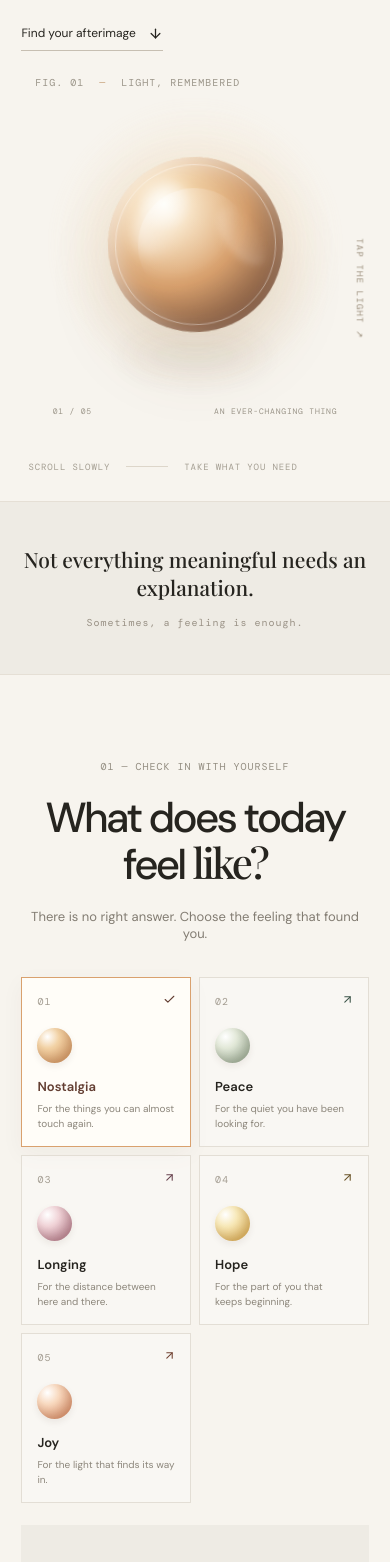
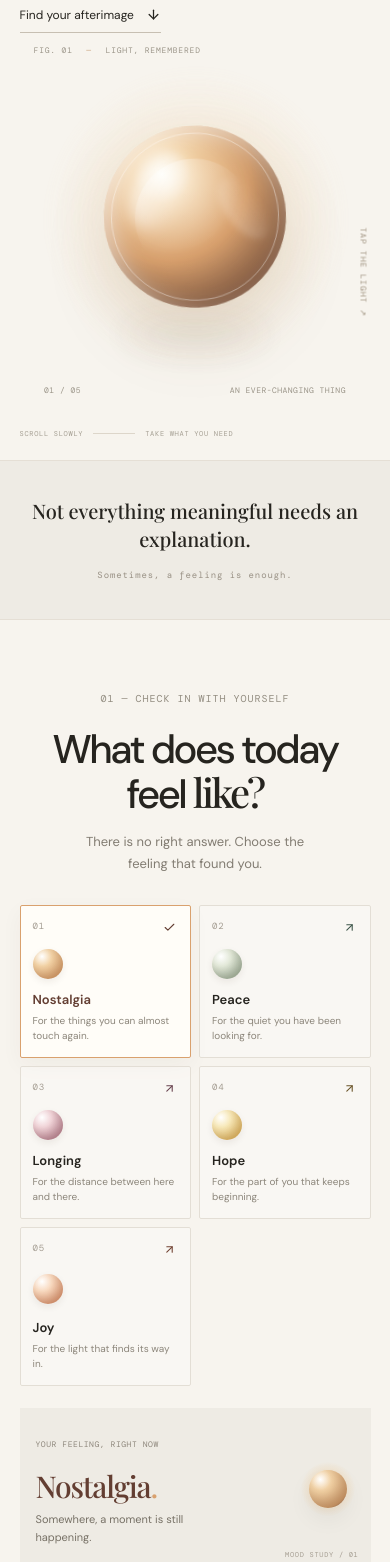
Before and after one commit to Markbugwak/After-Image, a React (Vite) app: page / in a window 390 px wide. Shown: the part 380-1942 px from the top of the page. Built offline with nearby package versions, Linux system fonts and the light colour scheme; a web font is replaced by a local one.

Commit message:
Polish responsive layouts and motion interactions

```diff
--- a/src/styles.css
+++ b/src/styles.css
@@ -25,3 +25,125 @@
 .outline-button:disabled:hover{background:transparent}
 @media(max-width:800px){.mood-card:last-child{grid-column:auto;min-height:155px}.mood-card:last-child .mood-swatch{margin:20px 0 15px}.mood-grid{grid-template-columns:repeat(2,minmax(0,1fr))}}
 @media(prefers-reduced-motion:reduce){.orb-halo,.orb,.orb-shadow,.keepsake-orb{animation:none!important}}
+
+
+/* AFTERIMAGE — responsive finishing pass */
+html{scroll-padding-top:22px;scroll-behavior:smooth}
+body{overflow-x:hidden}
+button{touch-action:manipulation}
+::selection{background:#dfc4a2;color:#26241f}
+.text-link,.wordmark,.restart-button{transition:color .25s ease,border-color .25s ease}
+.text-link:hover,.restart-button:hover{color:#9c6f49;border-color:#9c6f49}
+.orb-scene{touch-action:manipulation}
+.orb-scene:hover .orb{transform:translateY(-5px) rotate(0deg) scale(1.015)}
+.orb-scene:active .orb{transform:scale(.98)}
+.orb,.orb-halo,.orb-shadow,.keepsake-orb{will-change:transform}
+.mood-card{border-radius:2px}
+.mood-card:active{transform:scale(.985)}
+.primary-button,.outline-button,.restart-button{min-height:44px}
+.primary-button{border-radius:2px;box-shadow:0 7px 18px #00000012}
+.primary-button:focus-visible,.outline-button:focus-visible,.restart-button:focus-visible{outline-offset:4px}
+.memory-input-wrap input{min-width:0}
+.keepsake-card{border:1px solid #d9c8ad}
+.keepsake-quote p{overflow-wrap:anywhere}
+.keepsake-top span,.keepsake-bottom span{overflow-wrap:anywhere}
+.footer .wordmark{flex-shrink:0}
+@media(min-width:1200px){
+  .hero{min-height:700px}
+  .orb-scene{width:460px}
+  .experience{padding-top:135px;padding-bottom:130px}
+}
+@media(max-width:800px){
+  .hero{padding-top:62px;padding-bottom:76px;gap:12px}
+  .hero-copy{max-width:560px}
+  .hero-art{min-height:clamp(285px,76vw,390px)}
+  .orb-scene{width:min(88vw,350px)}
+  .orb-hint{right:1%;font-size:8px}
+  .hero-foot{left:0;right:0;gap:10px;font-size:8px}
+  .intro-band p{line-height:1.4}
+  .mood-card{padding:16px 14px;min-width:0}
+  .mood-note{font-size:11px}
+  .selected-feeling{gap:10px}
+  .selected-left{min-width:0}
+  .selected-left p{max-width:100%;line-height:1.6}
+  .prompt-inner{width:min(100%,570px)}
+  .memory-input-wrap{gap:8px}
+  .memory-input-wrap input{min-width:0}
+  .primary-button{min-height:48px}
+  .keepsake-section{gap:27px}
+  .keepsake-heading h2{font-size:clamp(42px,9vw,58px)}
+  .keepsake-card{min-height:0}
+  .keepsake-visual{height:clamp(210px,58vw,280px)}
+  .keepsake-quote{min-height:100px}
+  .keepsake-quote p{font-size:clamp(20px,4.8vw,25px)}
+  .keepsake-actions{align-items:stretch}
+  .keepsake-actions p{margin:0}
+  .outline-button{min-height:46px}
+}
+@media(max-width:480px){
+  .topbar{height:60px}
+  .wordmark{font-size:11px;letter-spacing:.14em}
+  .section-wrap{width:90%}
+  .hero{padding-top:53px;padding-bottom:65px}
+  .hero h1{font-size:clamp(43px,11vw,55px);line-height:1.04}
+  .hero-description{max-width:31ch;line-height:1.75}
+  .hero-art{min-height:clamp(260px,76vw,315px)}
+  .art-index{font-size:8px}
+  .art-caption{width:86%;font-size:8px;letter-spacing:.06em}
+  .hero-foot{font-size:7px;bottom:22px}
+  .intro-band{padding:36px 22px}
+  .intro-band p{font-size:20px}
+  .intro-band span{font-size:9px;line-height:1.8}
+  .experience{padding:72px 0}
+  .section-heading h2{font-size:clamp(40px,10vw,51px)}
+  .section-heading>p:last-child{max-width:29ch;margin:16px auto 0;line-height:1.7}
+  .mood-grid{gap:8px;margin-top:30px}
+  .mood-card{min-height:150px;padding:14px 12px}
+  .mood-number,.mood-check{font-size:9px}
+  .mood-swatch{width:30px;height:30px;margin:17px 0 12px}
+  .mood-label{font-size:13px}
+  .mood-note{font-size:10px;line-height:1.45}
+  .selected-feeling{padding:23px 16px;min-height:160px}
+  .mini-label{font-size:8px;letter-spacing:.07em}
+  .selected-left h3{font-size:30px}
+  .selected-left p{font-size:11px;max-width:23ch}
+  .selected-orb{width:54px;height:54px;flex:0 0 54px}
+  .selected-orb div{width:38px;height:38px}
+  .selected-index{right:12px;bottom:10px;font-size:7px}
+  .prompt-section{padding:68px 20px 72px}
+  .prompt-inner h2{font-size:clamp(42px,10.5vw,54px);margin-top:28px}
+  .prompt-copy{font-size:13px;margin:17px 0 32px}
+  .memory-label{font-size:9px;letter-spacing:.06em}
+  .memory-label span{font-size:8px}
+  .memory-input-wrap input{font-size:15px}
+  .memory-input-wrap>span{font-size:8px;flex-shrink:0}
+  .privacy-note{align-items:flex-start;line-height:1.6}
+  .keepsake-section{padding:70px 0}
+  .keepsake-card{padding:17px 15px 16px}
+  .keepsake-top,.keepsake-bottom{font-size:7px;letter-spacing:.07em}
+  .keepsake-visual{height:215px}
+  .keepsake-orb{width:140px}
+  .keepsake-ring{width:190px;height:68px}
+  .ring-two{width:210px;height:82px}
+  .keepsake-quote{padding:8px 0 22px;min-height:94px}
+  .quote-mark{font-size:38px}
+  .keepsake-quote p{font-size:20px;line-height:1.4}
+  .closing{padding:68px 22px 74px}
+  .closing h2{font-size:clamp(37px,9.5vw,48px)}
+  .closing-copy{max-width:30ch;margin:18px auto 22px;line-height:1.7}
+  .footer{min-height:70px;gap:12px}
+  .footer>span:last-child{font-size:7px}
+}
+@media(max-width:350px){
+  .mood-card{padding:12px 10px}
+  .selected-feeling{padding:20px 12px}
+  .selected-orb{display:none}
+  .keepsake-top span:first-child{max-width:54%}
+  .keepsake-top span:last-child{max-width:42%}
+}
+@media(hover:none){
+  .mood-card:hover,.primary-button:hover,.outline-button:hover{transform:none}
+}
+@media(prefers-reduced-motion:reduce){
+  .orb-scene:hover .orb,.orb-scene:active .orb,.mood-card:active{transform:none}
+}
```
